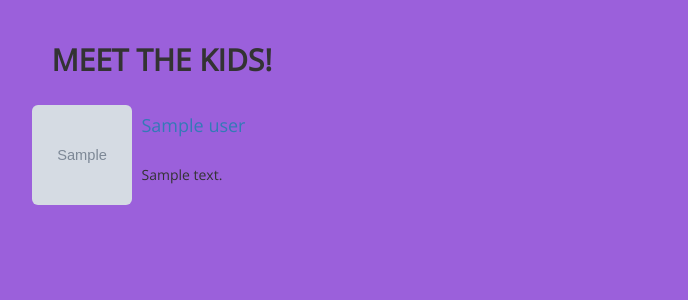
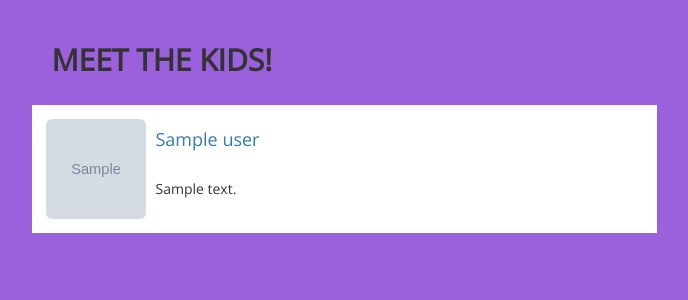
Before and after one commit to jrenaut/learning-as-we-go, a Django app: template lawgo/templates/meet_the_kids.html in a window 1280 px wide. Shown: the top 300 px of the page, without its empty margins (296-984 px from the left). Run offline with Django 3.2, Linux system fonts and the light colour scheme; the template is opened without the code that fills it: most values are stand-ins (such as "Sample title", 1, 10 or a date in 2020); grey boxes marked "Sample" are stand-in pictures; some libraries are stand-ins or nearby versions.

Commit message:
clean up meet the kids page

```diff
--- a/lawgo/templates/meet_the_kids.html
+++ b/lawgo/templates/meet_the_kids.html
@@ -4,13 +4,21 @@
 
 
 {% block title %}Meet the kids{% endblock %}
+{% block addtohead %}
+<style>
+.media{
+	background-color: white;
+	padding: 1em;
+}
+</style>
+{% endblock %}
 {% block content %}
 <div class="row">
 	<div class="col-md-6 col-md-offset-3">
 		<h2>Meet the kids!</h2>
 {% for b in bios %}
 <div class="media">
-  <div class="media-left">
+  <div class="media-left media-middle">
     <a href="{% url 'show_bio' b.id %}">
       <img height="100" width="100" class="media-object img-rounded" src="{{b.user.photo.url}}" alt="{{b.user.name}}">
     </a>
```
